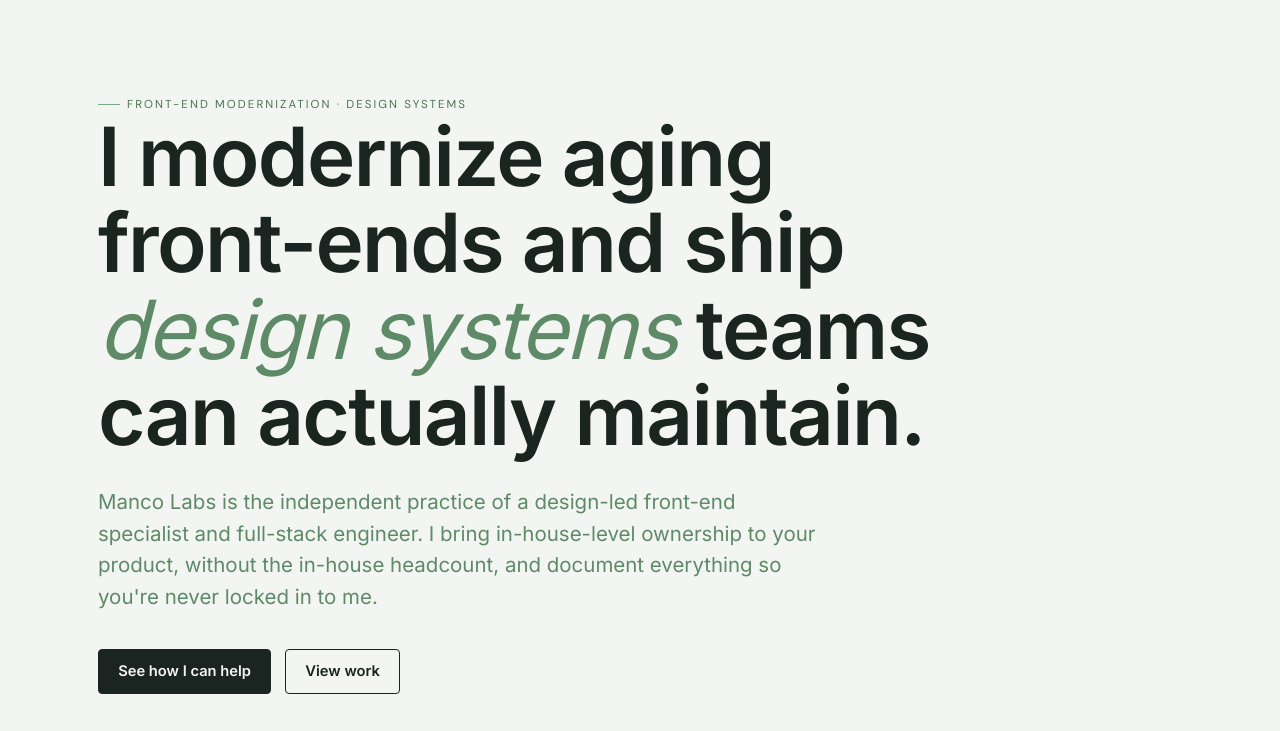
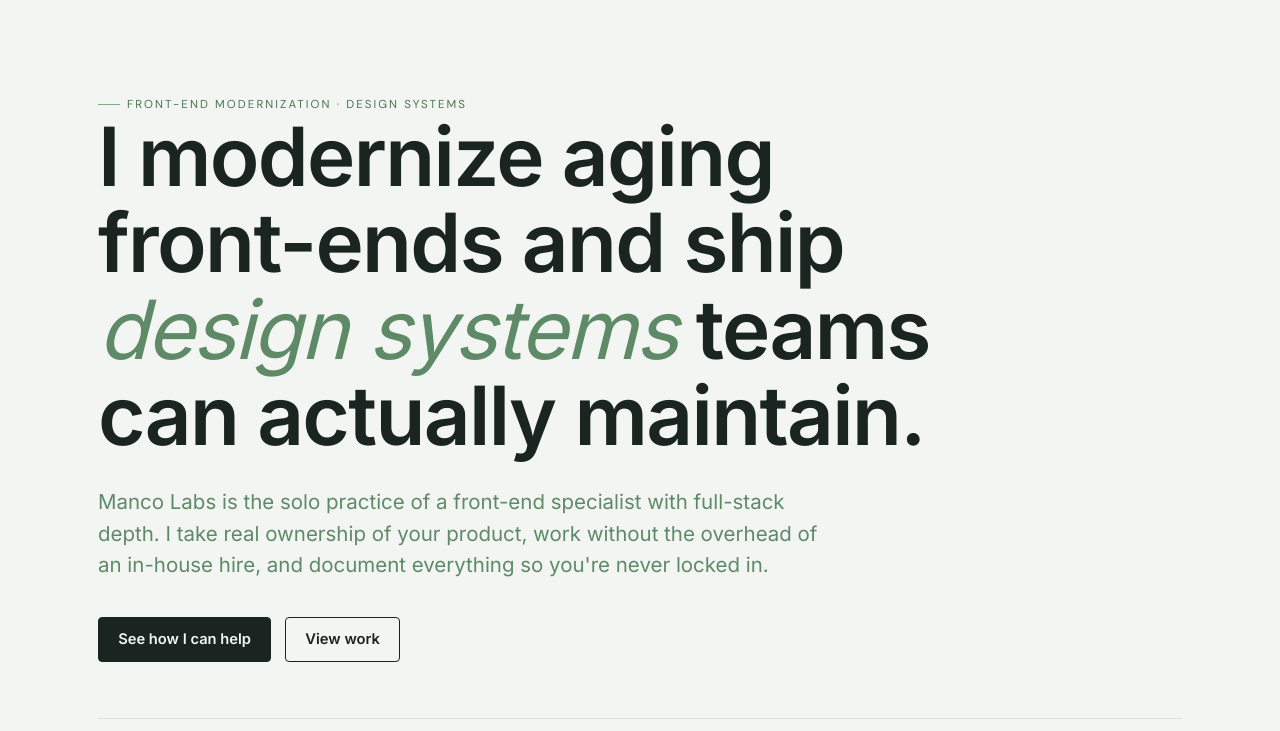
Before and after one commit to MancoLabs/mancolabs-site, a plain HTML site: page index.html in a window 1280 px wide. Shown: the part 69-800 px from the top of the page. Drawn offline with Linux system fonts and the light colour scheme.

Commit message:
Updated intro text

```diff
--- a/index.html
+++ b/index.html
@@ -43,7 +43,7 @@
     <div class="wrap">
       <p class="eyebrow reveal-load d1">Front-end modernization · Design systems</p>
       <h1 class="reveal-load d2">I modernize aging front-ends and ship <em>design systems</em> teams can actually maintain.</h1>
-      <p class="lead reveal-load d3">Manco Labs is the independent practice of a design-led front-end specialist and full-stack engineer. I bring in-house-level ownership to your product, without the in-house headcount, and document everything so you're never locked in to me.</p>
+      <p class="lead reveal-load d3">Manco Labs is the solo practice of a front-end specialist with full-stack depth. I take real ownership of your product, work without the overhead of an in-house hire, and document everything so you're never locked in.</p>
       <div class="hero-cta reveal-load d4">
         <a class="btn" href="#services">See how I can help</a>
         <a class="btn ghost" href="#work">View work</a>
```
